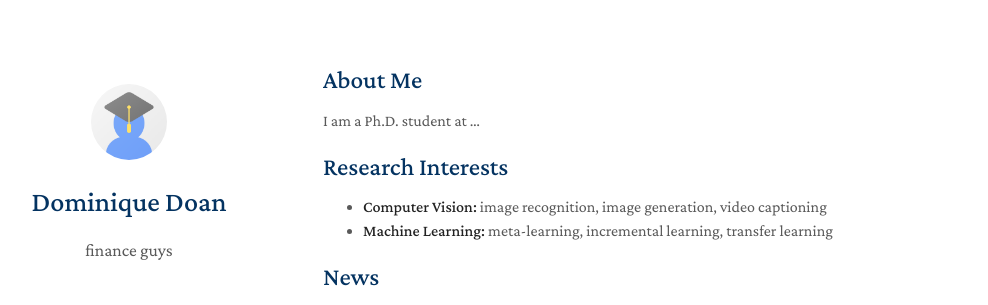
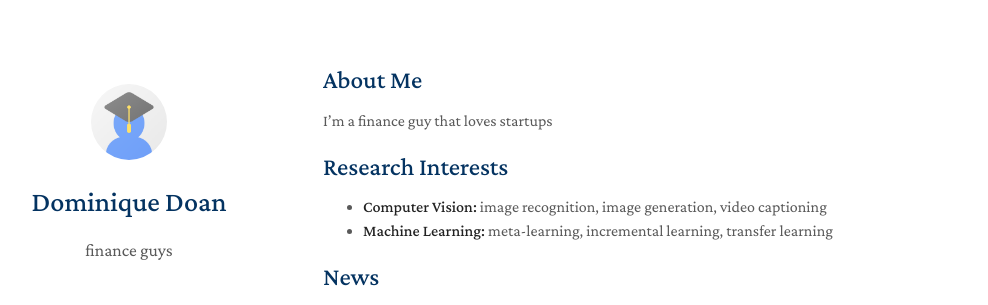
Before and after one commit to domdoes/domdoes.github.io, a Jekyll site: the page built from index.md, in a window 1280 px wide and 1201 px high. Shown: the top 305 px of the window, without its empty margins (147-1135 px from the left). Built offline with Jekyll 4.4.1, drawn with Linux system fonts in a browser that asks for light colours; a style sheet for code colours, icons or effects is not loaded.

Commit message:
Update personal description in index.md

```diff
--- a/index.md
+++ b/index.md
@@ -4,7 +4,7 @@ layout: homepage
 
 ## About Me
 
-I am a Ph.D. student at ...
+I'm a finance guy that loves startups
 
 ## Research Interests
 
```
